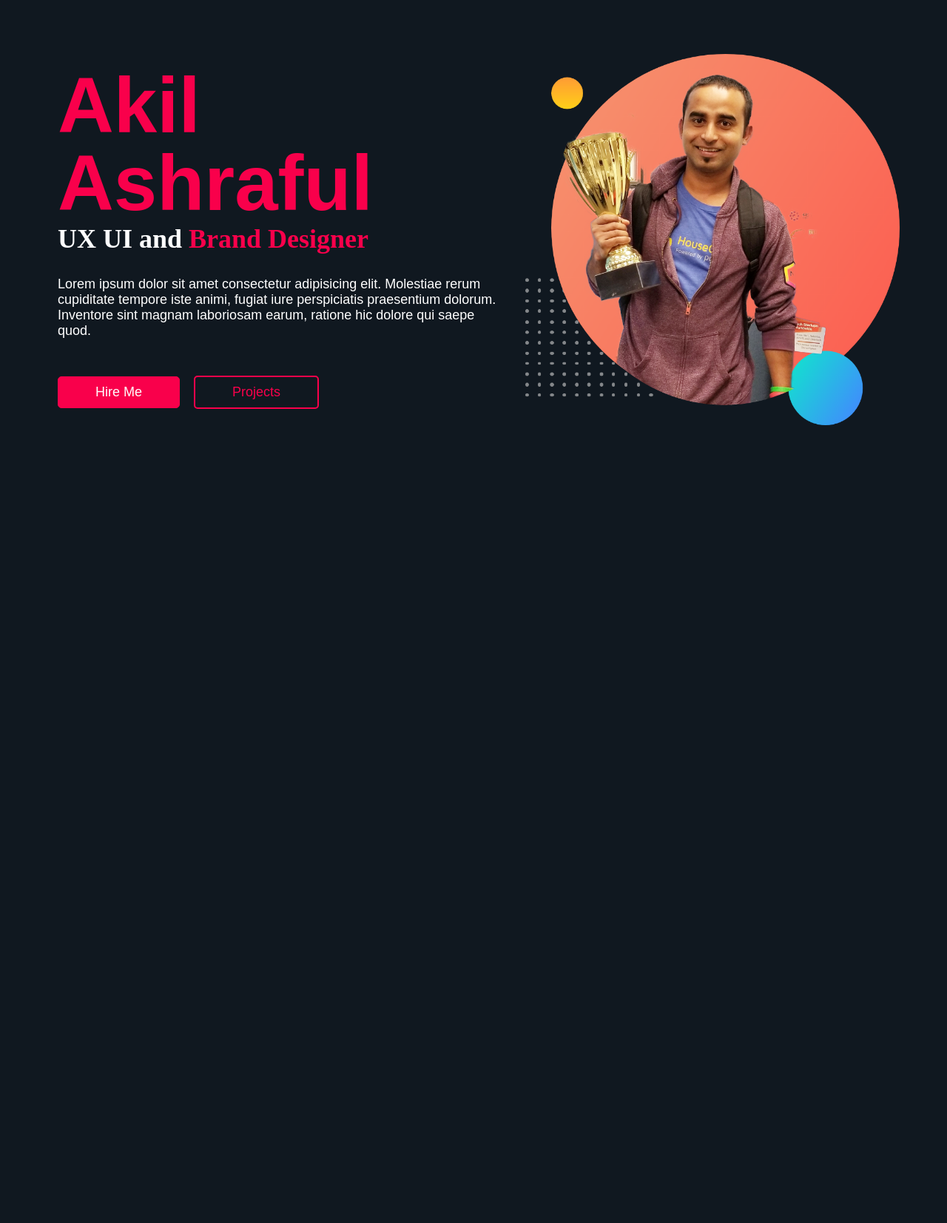
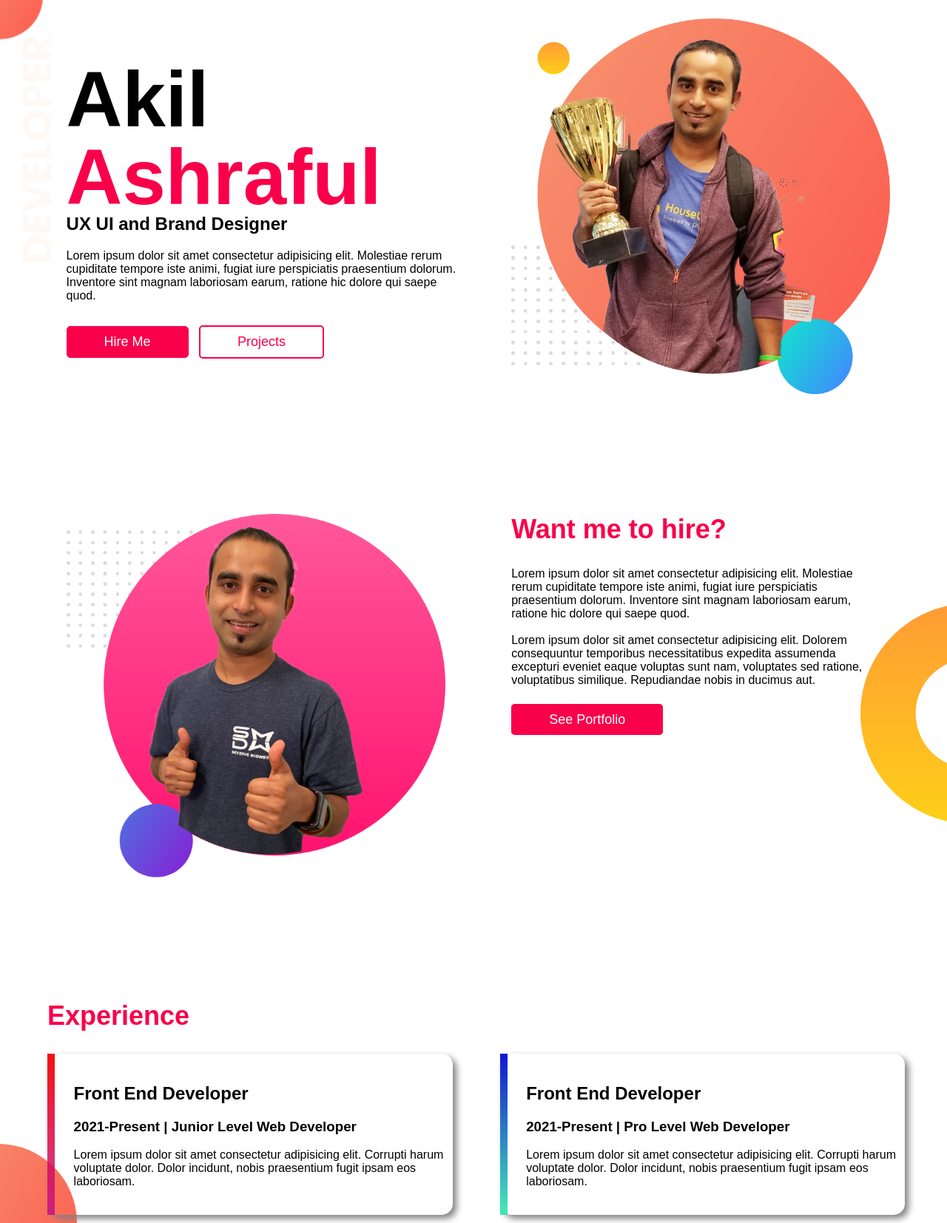
Before and after one commit to akilashraful/dev-portfolio, a plain HTML site: page index.html in a window 1280 px wide. Shown: the part 5-1659 px from the top of the page at 74% size. Before the commit the page ends 800 px from the top, so only its background shows below. Drawn offline with Linux system fonts and the light colour scheme.

Commit message:
hajabala

```diff
--- a/index.html
+++ b/index.html
@@ -14,19 +14,65 @@
 </head>
 <body>
 
-<section>
+<section class="herosec">
     <div class="hst1">
-        <h1>Akil Ashraful</h1>
-        <h2>UX UI and <span id="brand">Brand Designer</span> </h2>
+        <h1>Akil <span class="boombaam">Ashraful</span></h1>
+        <h2 id="nichename">UX UI and <span id="brand">Brand Designer</span> </h2>
         <p class="subheader1" >Lorem ipsum dolor sit amet consectetur adipisicing elit. Molestiae rerum cupiditate tempore iste animi, fugiat iure perspiciatis praesentium dolorum. Inventore sint magnam laboriosam earum, ratione hic dolore qui saepe quod.</p>
         <button class="button1">Hire Me</button>
         <button class="button1" id="proj1">Projects</button>
     </div>
 
-    <div class="hsi1">
+    <div class="hst1">
         <img  id="jhankarpng" src="images\jhankar.png" alt="jhankar.png">
     </div>
 </section>
 
+<!-- 2ndsection -->
+
+<section class="secosec">
+
+    <div class="hst1">
+        <img  id="jhankarpng" src="images\jhankar2.png" alt="jhankar.png">
+    </div>
+
+    <div id="scdsec" class="hst1">
+        <h2 class="joom">Want me to hire?</h2>
+        <p id="subh2" class="subheader2" >Lorem ipsum dolor sit amet consectetur adipisicing elit. Molestiae rerum cupiditate tempore iste animi, fugiat iure perspiciatis praesentium dolorum. Inventore sint magnam laboriosam earum, ratione hic dolore qui saepe quod. <br>
+            <br>
+        Lorem ipsum dolor sit amet consectetur adipisicing elit. Dolorem consequuntur temporibus necessitatibus expedita assumenda excepturi eveniet eaque voluptas sunt nam, voluptates sed ratione, voluptatibus similique. Repudiandae nobis in ducimus aut.</p>
+        <br>
+        <a id="dudu" class="button1" href="https://www.facebook.com/akilashraful" target="_blank">See Portfolio</a>
+    </div>
+
+
+</section>
+
+
+
+</section>
+
+<br>
+<!-- third sec -->
+
+<section id="Exp">
+    <h2 class="secname">Experience</h2>
+    <div id="juniordev" class="hst1 expn">
+        <h2 class="hnew">Front End Developer</h2>
+        <h3>2021-Present | Junior Level Web Developer</h3>
+        <p>Lorem ipsum dolor sit amet consectetur adipisicing elit. Corrupti harum voluptate dolor. Dolor incidunt, nobis praesentium fugit ipsam eos laboriosam.</p>
+    </div>
+
+    <div id="prodev" class="hst1 expn">
+        <h2 class="hnew">Front End Developer</h2>
+        <h3>2021-Present | Pro Level Web Developer</h3>
+        <p>Lorem ipsum dolor sit amet consectetur adipisicing elit. Corrupti harum voluptate dolor. Dolor incidunt, nobis praesentium fugit ipsam eos laboriosam.</p>
+    </div>
+</section>
+
+<footer>
+    <p>Copyright 2021 - Akil Ashraful </p>
+</footer>
+
 </body>
 </html>
--- a/style.css
+++ b/style.css
@@ -1,20 +1,49 @@
 body{
-    background-color: #101820;
-}
-
-.hst1{
-    margin-left: 70px;
-    width: 50%;
-    float: left;
-    color: white;
+    font-family: 'Poppins', sans-serif;
+    margin: 0%;
 
 }
 
-.hsi1 img{
+h1{
+    font-size: 105px;
+    line-height: 100%;
+
+}
+
+
+#nichename{
+    margin-top: -90px;
+}
+
+.subheader1{
+    width: 105%;
+}
+
+
+.hst1{
     width: 40%;
-    margin-top: 70px;
     float: left;
+    margin-left: 5%;
+    padding-left: 2%;
 }
+
+
+.hst1 img{
+    width: 100%;
+    margin-top: 30px;
+}
+
+.herosec{
+    background-image: url("images/top-banner.png");
+    background-repeat: no-repeat;
+}
+
+
+section{
+
+    height: 600px;
+}
+
 
 .button1{
     color: white;
@@ -27,38 +56,111 @@ body{
     font-family: 'Poppins', sans-serif;
     font-size: 18px;
     font-weight: 400;
+    margin-top: 15px;
 }
 
+
 #proj1{
-    background-color: #101820 ;
-    border: 2px solid #F9004B;
-    color: #F9004B;
-    margin-left: 15px;
+background-color:transparent ;
+border: 2px solid #F9004B;
+color: #F9004B;
+margin-left: 10px;
+
 }
 
-h1{
-    font-family: 'Poppins', sans-serif;
-    font-weight: 800;
-    font-size: 105px;
-    line-height: 100%;
+.boombaam{
     color: #F9004B;
 }
 
 
-h2{
-    margin-top: -85px;
-    font-family: 'Bree Serif', serif;
+.hst1{
+
+}
+
+
+.secosec{
+    margin-top: 70px;
+    background-image: url("images/dream-bg.png");
+    background-repeat: no-repeat;
+    background-position: right;
+
+}
+
+
+
+.header2{
+    margin-top: 30%;
+    color:#F9004B ;
+}
+
+
+.joom{
+    color: #F9004B;
     font-size: 36px;
 }
 
-#brand{
+#scdsec{
+}
+
+#dudu{
+    text-decoration: none;
+}
+
+
+#dudu:hover{
+    text-decoration: none;
+    background-color: transparent;
+    border: 2px solid #F9004B;
     color: #F9004B;
 }
 
-.subheader1{
-    font-family: 'Poppins', sans-serif;
-    font-size: 18px;
-    font-weight: 300;
-    width: 95%;
-    margin-bottom: 50px;
+
+#subh2{
+    width: 96%;
 }
+
+
+#Exp{
+    margin-top: 70px;
+    background-image: url(images/exp-bg.png);
+    background-repeat: no-repeat;
+    background-position: left;
+
+}
+
+.expn{
+    box-shadow: 5px 5px 10px gray;
+    border-radius: 15px;
+    padding-top: 20px;
+    padding-bottom: 20px;
+}
+
+.secname{
+    margin-left: 5%;
+    color: #F9004B;
+    font-size: 36px;
+
+}
+
+#juniordev{
+    border-left: 10px solid;
+   border-image: linear-gradient(180deg, #F21212 0%, rgba(190, 6, 139, 0.76) 100%);
+   border-image-slice: 1;
+   border-radius: 15px;
+
+}
+
+#prodev{
+    border-left: 10px solid;
+   border-image: linear-gradient(180deg, #1114d3 0%, rgba(10, 231, 158, 0.76) 100%);
+   border-image-slice: 1;
+   border-radius: 15px;
+
+}
+
+footer{
+    text-align: center;
+    padding: 40px;
+    background-color: #F9004B;
+    color: white;
+}
```
